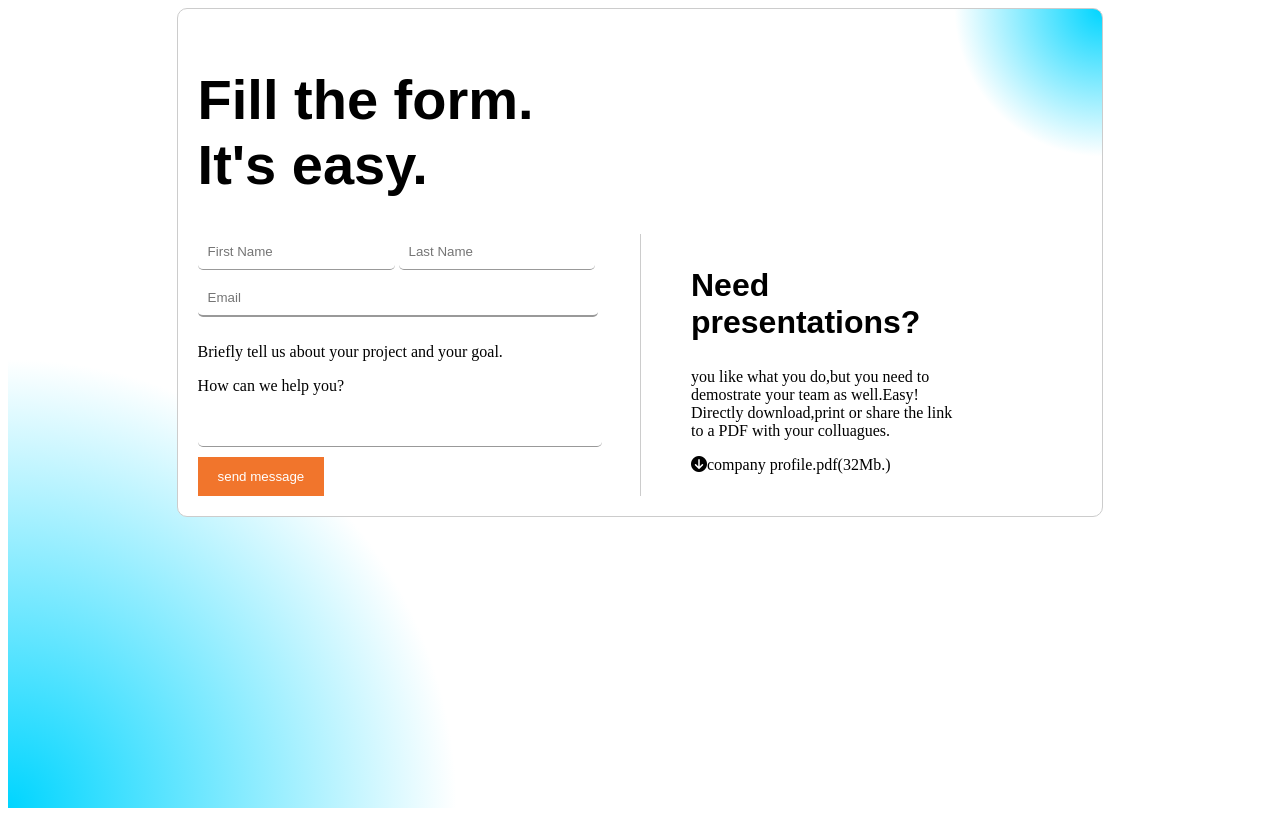
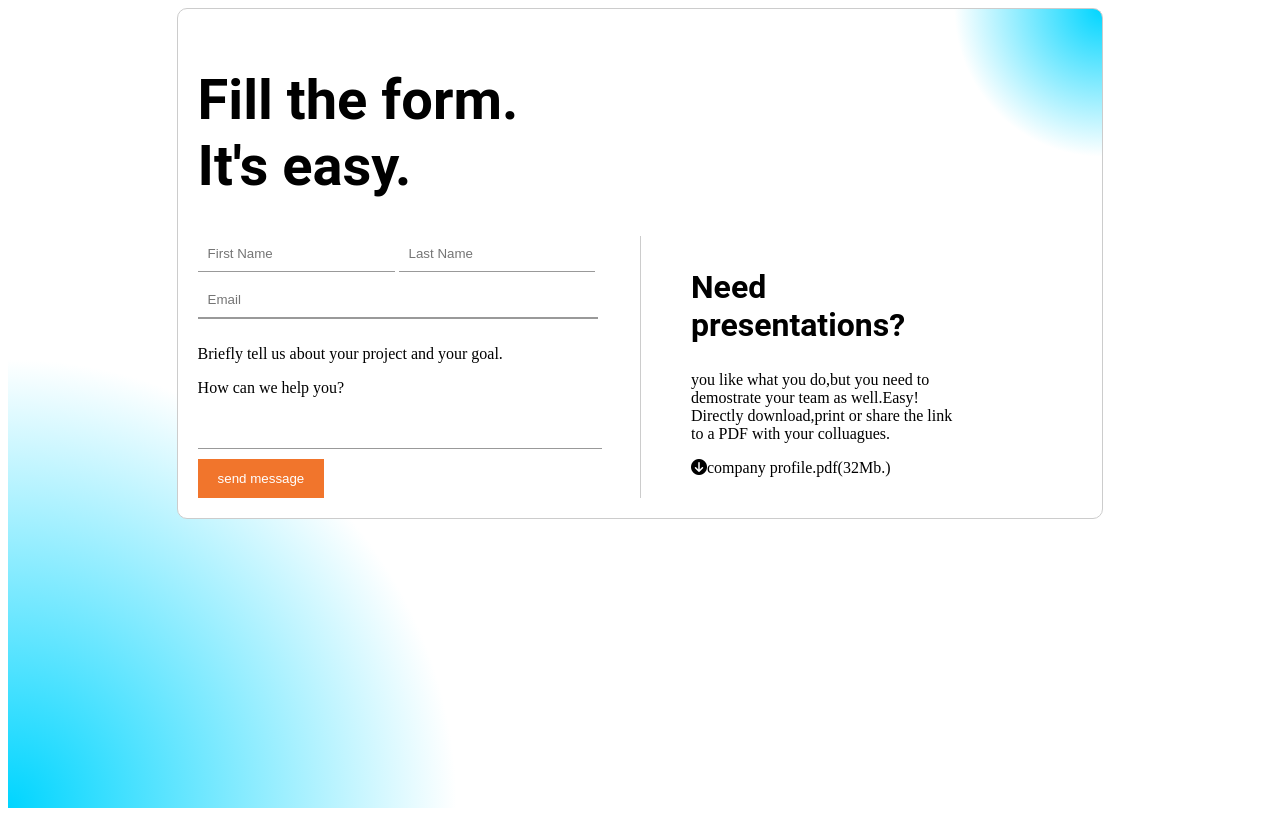
Before and after one commit to freddykaberuka/techup-Assignment, a plain HTML site: page index.html in a window 1280 px wide. Drawn offline with Linux system fonts and the light colour scheme.

Commit message:
update styles

```diff
--- a/style.css
+++ b/style.css
@@ -4,8 +4,7 @@ body {
   background-color: #fff;
   color: #000; }
 
-h1, h2, h3, h4, h5, h6,
-.h1, .h2, .h3, .h4, .h5, .h6 {
+.h1, .h2 {
   font-family: "Poppins", sans-serif;
   }
   .form-header h1{
@@ -17,7 +16,6 @@ h1, h2, h3, h4, h5, h6,
         font-size: 2rem;
   }
 p{
-    /* font-family: "PTs",sans-serif; */
     font-family: pt-sans, sans-narrow;
 }
 .container{
@@ -62,7 +60,6 @@ p{
     width: 86%;
     height: 100%;
     background-color: transparent;
-    border-radius: 5px;
     padding: 10px;
     margin-bottom: 10px;
     outline: 0;
@@ -74,7 +71,6 @@ p{
     width: 40%;
     height: 100%;
     background-color: transparent;
-    border-radius: 5px;
     padding: 10px;
     margin-bottom: 10px;
     outline: 0;
@@ -85,7 +81,6 @@ p{
     width: 87%;
     height: 100%;
     background-color: transparent;
-    border-radius: 5px;
     padding: 10px;
     margin-bottom: 10px;
     outline: 0;
@@ -101,6 +96,3 @@ p{
     cursor: pointer;
     padding: 12px 20px;
 }
-.fa-solid{
-
-}
```
Also changed, not shown: 1 other file.
